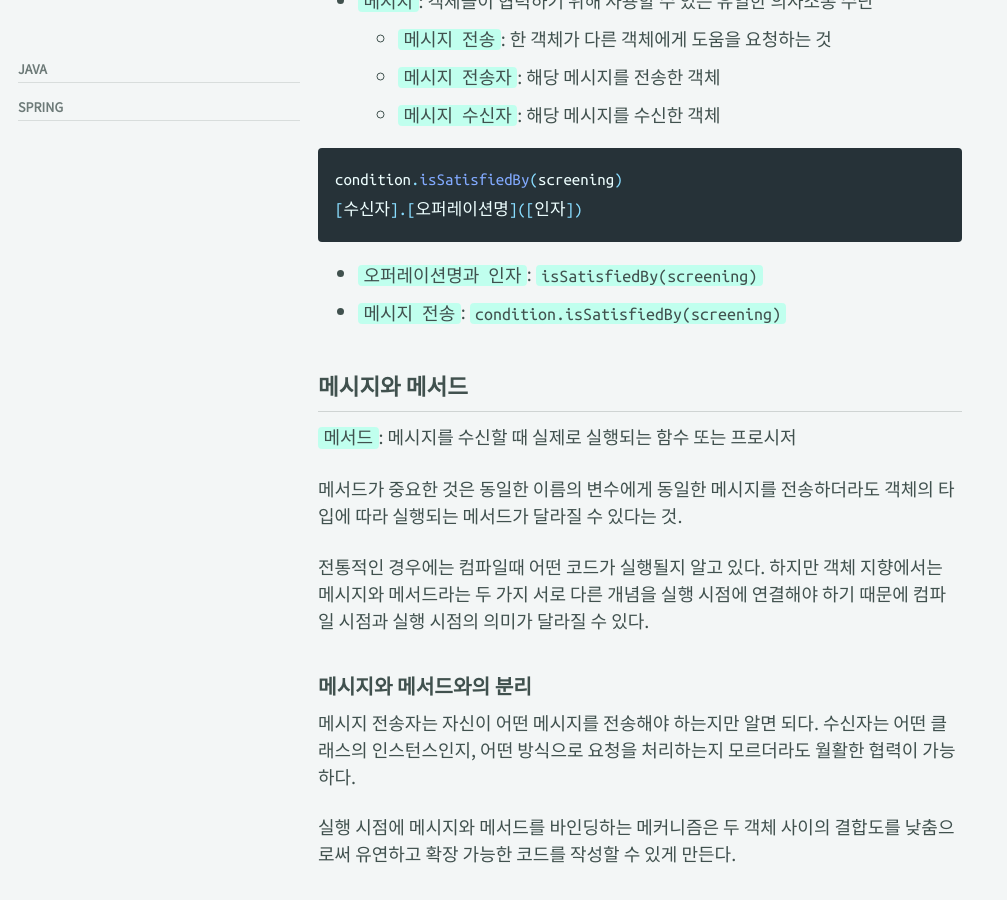
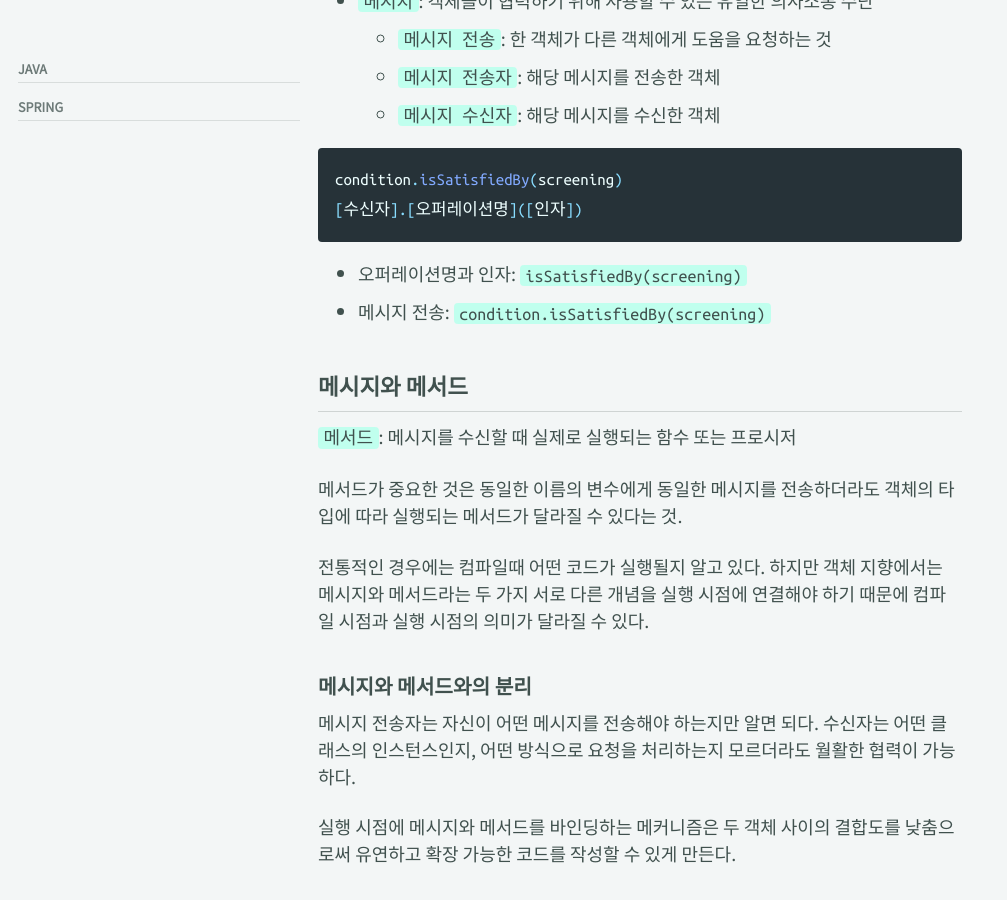
Before and after one commit to BaeJi77/BaeJi77.github.io, a Jekyll site: the page built from _posts/dev/book/object/21-04-27-06.메시지와 인터페이스.md, in a window 1280 px wide and 900 px high, scrolled down 1077 px. Shown: the whole window, without its empty margins (0-1007 px from the left). Built offline with Jekyll 4.4.1, drawn with Linux system fonts in a browser that asks for light colours; cached includes are drawn as plain includes; nearby versions of some CDN libraries; comment, search, counter and statistics services are not loaded.

Commit message:
Fix markdown code block

````diff
--- a/_posts/dev/book/object/21-04-27-06.메시지와 인터페이스.md
+++ b/_posts/dev/book/object/21-04-27-06.메시지와 인터페이스.md
@@ -39,13 +39,13 @@
   - `메시지 전송자`: 해당 메시지를 전송한 객체
   - `메시지 수신자`: 해당 메시지를 수신한 객체
 
-``` java
+```java
 condition.isSatisfiedBy(screening)
 [수신자].[오퍼레이션명]([인자])
 ```
 
-- `오퍼레이션명과 인자`: `isSatisfiedBy(screening)`
-- `메시지 전송`: `condition.isSatisfiedBy(screening)`
+- 오퍼레이션명과 인자: `isSatisfiedBy(screening)`
+- 메시지 전송: `condition.isSatisfiedBy(screening)`
 
 ## 메시지와 메서드
 `메서드`: 메시지를 수신할 때 실제로 실행되는 함수 또는 프로시저
@@ -68,7 +68,7 @@
 
 객체가 다른 객체에게 메시지를 전송하면 런타임 시스템은 메시지 전송을 오퍼레이션 호출로 해석하고 메시지를 수신한 객체의 실제 타입을 기반으로 적잘한 메서드를 찾아 실행.
 
-``` txt
+``` text
 client -------> server (operation) -> method
       메시지 전송
 ```
@@ -168,7 +168,7 @@
 
 > 참조 투명성: 어떤 표현식 e가 있을 대 e의 값으로 e가 나타나는 모든 위치를 교체하더라도 결과가 달라지지 않는 특성
 
-``` txt
+```text
 f(1) = 3 이라고 할때,
 
 f(1) + f(1) = 6
````
Also changed, not shown: _posts/dev/book/object/21-04-27-05.책임_할당하기.md (+1 -1 lines).
